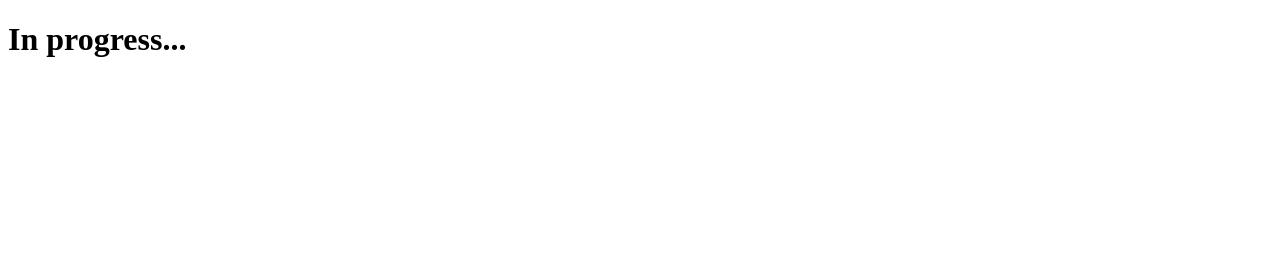
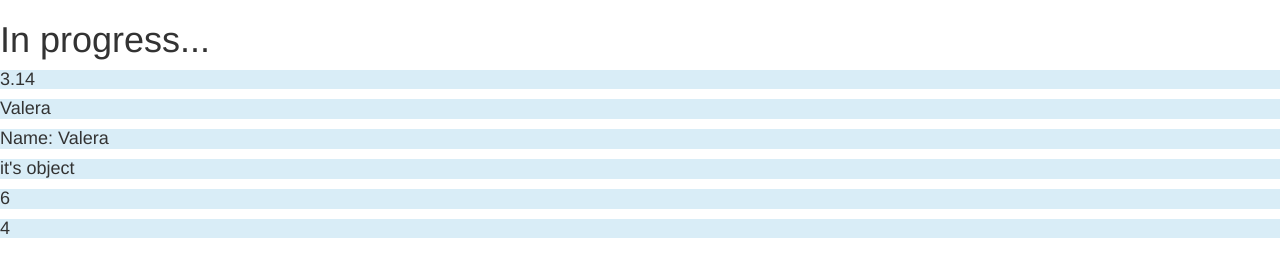
Before and after one commit to svichkar/babel-webpack, a website built with webpack: page build/index.html in a window 1280 px wide. Built offline with nearby package versions, Linux system fonts and the light colour scheme.

Commit message:
modules in progress

```diff
--- a/app/index.js
+++ b/app/index.js
@@ -1,25 +1,8 @@
 /**
  * Created by svichkar on 5/29/17.
  */
+import multiple from './module/multiplemodule/index'
+import single from './module/singlemodule/index'
 
-let name = 'Valera';
-import first from './module/singlemodule/first'
-import api from './module/singlemodule/api'
-import Person from './module/singlemodule/Person'
-
-import * as Math from './module/multiplemodule/math'
-
-import {add} from './module/multiplemodule/math'
-
-
-console.log(first);
-console.log(`Name: ${name}`);
-console.log(api(`${name}`));
-
-let person = new Person();
-person.toString();
-
-console.log('/***************************************************/');
-
-console.log(add(1,5));
-console.log(Math.divide(1, 0.25));
+single();
+multiple();
--- /dev/null
+++ b/app/module/logger.js
@@ -0,0 +1,19 @@
+/**
+ * Created by svichkar on 30.05.17.
+ */
+
+import $ from 'jquery';
+
+export function log (content) {
+
+  alert(content);
+  $('<h4 class="bg-info">').text(content).appendTo($('#content'));
+}
+
+export function logTitle (content) {
+
+  alert(content);
+  $('#content').add('<h1 class="bg-primary">' + content +'</h1>');
+}
+
+export default $;
--- /dev/null
+++ b/app/module/multiplemodule/index.js
@@ -0,0 +1,12 @@
+/**
+ * Created by svichkar on 30.05.17.
+ */
+import {add, subtract, multiply, divide, mod, pi} from './math';
+import {log, logTitle} from '../logger'
+
+export default function () {
+
+  logTitle('Multiple');
+  log(add(1,5));
+  log(divide(1, 0.25));
+}
--- a/app/module/singlemodule/Person.js
+++ b/app/module/singlemodule/Person.js
@@ -4,6 +4,6 @@
 export default class Person {
 
   toString() {
-    console.log("it's object")
+    return "it's object";
   }
 }
--- /dev/null
+++ b/app/module/singlemodule/index.js
@@ -0,0 +1,18 @@
+/**
+ * Created by svichkar on 30.05.17.
+ */
+
+import first from './first'
+import api from './api'
+import Person from './Person'
+import {log, logTitle} from '../logger'
+
+export default function () {
+
+  logTitle('Single');
+  log(first);
+  log('Valera');
+  log(api('Valera'));
+  let person = new Person();
+  log(person.toString());
+}
```
Also changed, not shown: build/index.html.
